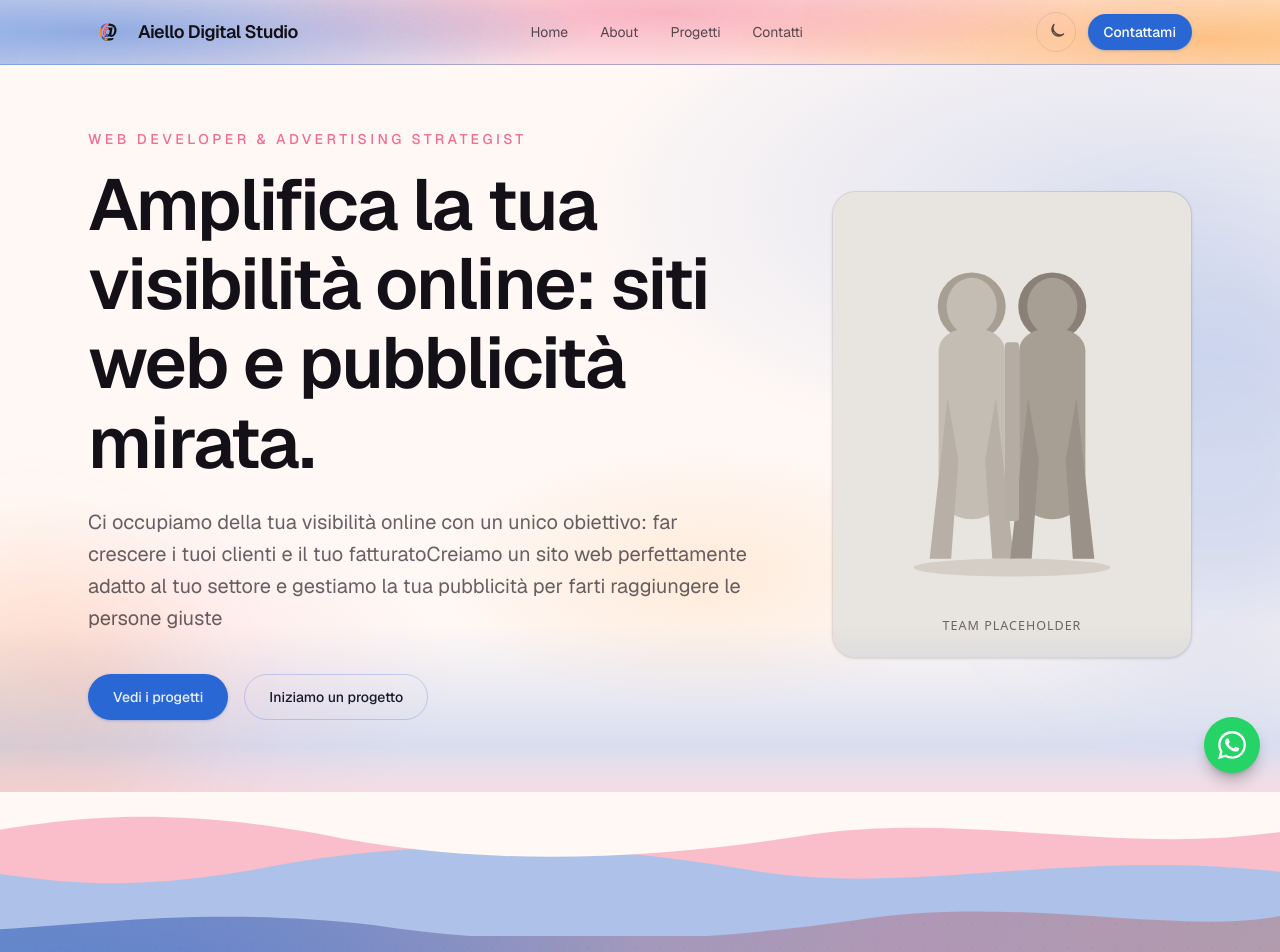
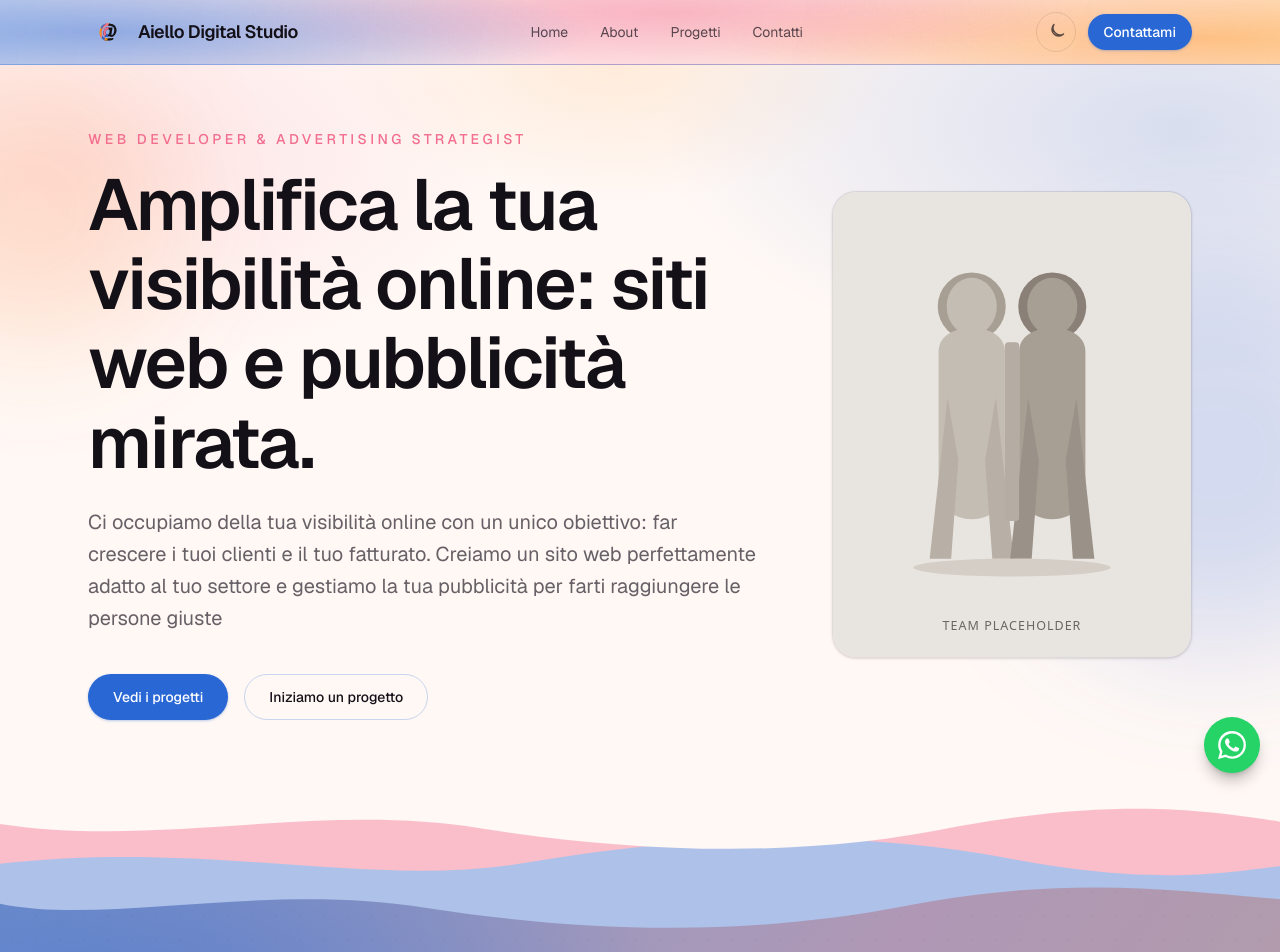
Before and after one commit to JustPeppeRepo/agenzia-pubblicitaria, a Next.js app: page / in a window 1280 px wide. Shown: the top 952 px of the page. Built offline with nearby package versions, Linux system fonts and the light colour scheme.

Commit message:
STYLE - waves and colors

```diff
--- a/src/app/globals.css
+++ b/src/app/globals.css
@@ -12,6 +12,11 @@ html {
   --spark: #fc8d16;
   --section: color-mix(in srgb, #2967d5 8%, #fff8f5);
   --warm: color-mix(in srgb, #fc8d16 16%, #fff8f5);
+  --warm-wash: color-mix(
+    in srgb,
+    color-mix(in srgb, var(--background) 68%, var(--accent) 32%),
+    #1a1520 20%
+  );
   --wave-ink: #0a0a0c;
   --accent-foreground: #ffffff;
 }
@@ -26,6 +31,7 @@ html[data-theme="dark"] {
   --spark: #ffb04a;
   --section: color-mix(in srgb, #5b8def 10%, #0f0c12);
   --warm: color-mix(in srgb, #ffb04a 18%, #0f0c12);
+  --warm-wash: color-mix(in srgb, #0a0a0c 55%, var(--accent) 45%);
   --wave-ink: #0a0a0c;
   --accent-foreground: #ffffff;
 }
@@ -81,6 +87,26 @@ body {
       ellipse 45% 35% at 55% 65%,
       color-mix(in srgb, var(--spark) 12%, transparent),
       transparent 48%
+    );
+}
+
+/* Hero mesh — blooms only on upper sides; bottom stays clear for ink fade */
+.bg-hero-mesh {
+  background-image:
+    radial-gradient(
+      ellipse 70% 55% at 92% 8%,
+      color-mix(in srgb, var(--accent) 18%, transparent),
+      transparent 58%
+    ),
+    radial-gradient(
+      ellipse 60% 50% at 6% 12%,
+      color-mix(in srgb, var(--accent-2) 16%, transparent),
+      transparent 55%
+    ),
+    radial-gradient(
+      ellipse 45% 35% at 48% 0%,
+      color-mix(in srgb, var(--spark) 12%, transparent),
+      transparent 50%
     );
 }
 
@@ -160,14 +186,13 @@ html[data-theme="dark"] .bg-nav {
     );
 }
 
-/* Hero → Team wash (soft handoff, no ink bar / shadow) */
-.bg-hero-to-warm {
+/* Hero → ink approach (never solid — InkWave owns the black edge) */
+.bg-hero-to-ink {
   background-image: linear-gradient(
     to bottom,
     transparent 0%,
-    color-mix(in srgb, var(--accent) 18%, transparent) 55%,
-    color-mix(in srgb, var(--accent-2) 22%, transparent) 82%,
-    color-mix(in srgb, var(--background) 70%, var(--accent) 30%) 100%
+    color-mix(in srgb, var(--wave-ink) 16%, transparent) 55%,
+    color-mix(in srgb, var(--wave-ink) 38%, transparent) 100%
   );
 }
 
@@ -188,12 +213,7 @@ html[data-theme="dark"] .bg-nav {
 
 /* Team section — brand spectrum wash (same language as .bg-nav) */
 .bg-warm-wash {
-  /* Base più scura/intensa per contrasto con testo nero */
-  background-color: color-mix(
-    in srgb,
-    color-mix(in srgb, var(--background) 68%, var(--accent) 32%),
-    #1a1520 20%
-  );
+  background-color: var(--warm-wash);
   background-image:
     radial-gradient(
       ellipse 70% 55% at 10% 18%,
@@ -222,7 +242,6 @@ html[data-theme="dark"] .bg-nav {
 html.dark .bg-warm-wash,
 html[data-theme="dark"] .bg-warm-wash,
 .dark .bg-warm-wash {
-  background-color: color-mix(in srgb, #0a0a0c 55%, var(--accent) 45%);
   background-image:
     radial-gradient(
       ellipse 70% 55% at 8% 22%,
--- a/src/components/decor/LayeredWaves.tsx
+++ b/src/components/decor/LayeredWaves.tsx
@@ -10,25 +10,16 @@ type LayeredWavesProps = {
 };
 
 /**
- * Explicit stops so each band reads as its own wave.
- * Outer uses page background when coming from the Hero, so no black bar.
+ * Color stack: [0] brand (main silhouette) → [1] mid → [2] outer edge
  */
 function layerFills(from: WaveTone, to: WaveTone): [string, string, string] {
-  // Order: deepest (toward `to`) → mid → shallowest (toward `from`)
-  if (from === "ink" && to === "warm") {
-    return [
-      "color-mix(in srgb, var(--accent) 38%, var(--background))",
-      "color-mix(in srgb, var(--accent-2) 48%, var(--background))",
-      "var(--wave-ink)",
-    ];
+  const brand = "color-mix(in srgb, var(--accent) 38%, var(--background))";
+  const brandMid = "color-mix(in srgb, var(--accent-2) 42%, var(--background))";
+
+  if (to === "warm") {
+    return [brand, brandMid, "var(--background)"];
   }
-  if (from === "background" && to === "warm") {
-    return [
-      "color-mix(in srgb, var(--accent) 38%, var(--background))",
-      "color-mix(in srgb, var(--accent-2) 42%, var(--background))",
-      "var(--background)",
-    ];
-  }
+
   if (from === "background" && to === "ink") {
     return [
       "var(--wave-ink)",
@@ -36,6 +27,7 @@ function layerFills(from: WaveTone, to: WaveTone): [string, string, string] {
       "color-mix(in srgb, var(--wave-ink) 18%, var(--background))",
     ];
   }
+
   return [
     "color-mix(in srgb, var(--warm) 85%, var(--wave-ink))",
     "color-mix(in srgb, var(--spark) 50%, var(--wave-ink))",
@@ -43,13 +35,8 @@ function layerFills(from: WaveTone, to: WaveTone): [string, string, string] {
   ];
 }
 
-const TOP_PATHS = [
-  "M0,0 H1440 V112 C1320,130 1140,92 960,116 C780,136 600,142 420,120 C240,104 120,118 0,124 Z",
-  "M0,0 H1440 V72 C1200,50 1020,96 840,70 C660,46 480,40 300,68 C140,92 60,80 0,74 Z",
-  "M0,0 H1440 V36 C1260,58 1080,16 900,40 C720,62 540,68 360,38 C180,12 80,24 0,34 Z",
-] as const;
-
-const BOTTOM_PATHS = [
+/** Shared silhouette — same size, shape, and effect for top and bottom. */
+const WAVE_PATHS = [
   "M0,130 H1440 V22 C1320,2 1140,42 960,18 C780,-4 600,-8 420,20 C240,48 120,34 0,26 Z",
   "M0,130 H1440 V58 C1200,80 1020,34 840,60 C660,84 480,90 300,62 C140,38 60,50 0,56 Z",
   "M0,130 H1440 V94 C1260,72 1080,114 900,90 C720,68 540,62 360,92 C180,118 80,106 0,96 Z",
@@ -63,11 +50,11 @@ export function LayeredWaves({
   className,
 }: LayeredWavesProps) {
   const fills = layerFills(from, to);
-  const paths = placement === "top" ? TOP_PATHS : BOTTOM_PATHS;
 
   return (
     <div
       aria-hidden
+      data-placement={placement}
       className={cn(
         "pointer-events-none relative z-1 w-full leading-0",
         className,
@@ -76,9 +63,12 @@ export function LayeredWaves({
       <svg
         viewBox="0 0 1440 130"
         preserveAspectRatio="none"
-        className="block h-28 w-full sm:h-32 md:h-36"
+        className={cn(
+          "block h-28 w-full sm:h-32 md:h-36",
+          placement === "top" && "rotate-180",
+        )}
       >
-        {paths.map((d, i) => (
+        {WAVE_PATHS.map((d, i) => (
           <path key={i} d={d} fill={fills[i]} />
         ))}
       </svg>
--- a/src/components/sections/AboutBrief.tsx
+++ b/src/components/sections/AboutBrief.tsx
@@ -7,8 +7,8 @@ import { LayeredWaves } from "@/components/decor/LayeredWaves";
 
 export function AboutBrief() {
   return (
-    <section className="relative -mt-10 overflow-hidden sm:-mt-14">
-      {/* Hero → wash: niente ink, zona onde trasparente */}
+    <section className="relative -mt-14 overflow-x-hidden sm:-mt-16">
+      {/* Profilo ondulato verso l'Hero (stessa logica delle onde in basso) */}
       <LayeredWaves
         placement="top"
         from="background"
--- a/src/components/sections/ContactCTA.tsx
+++ b/src/components/sections/ContactCTA.tsx
@@ -6,7 +6,8 @@ import { formatEmailLink } from "@/lib/utils";
 
 export function ContactCTA() {
   return (
-    <section className="mx-auto max-w-6xl px-6 pb-20">
+    <section className="bg-section pb-20">
+      <div className="mx-auto max-w-6xl px-6">
         <FadeIn>
           <div className="rounded-3xl border border-accent/20 bg-accent p-8 text-accent-foreground shadow-lg shadow-accent/20 sm:p-12">
             <SectionHeading
@@ -33,6 +34,7 @@ export function ContactCTA() {
             </div>
           </div>
         </FadeIn>
+      </div>
     </section>
   );
 }
--- a/src/components/sections/Hero.tsx
+++ b/src/components/sections/Hero.tsx
@@ -5,7 +5,6 @@ import { siteConfig } from "@/data/site";
 import { Button } from "@/components/ui/Button";
 import { TeamImageAnchor } from "@/components/sections/TeamScrollBridge";
 import { useMotionSafe } from "@/hooks/use-motion-safe";
-import { SectionMesh } from "@/components/decor/SectionMesh";
 import { CornerBloom } from "@/components/decor/CornerBloom";
 
 export function Hero() {
@@ -14,11 +13,14 @@ export function Hero() {
 
   return (
     <section className="relative overflow-hidden">
-      <SectionMesh />
+      <div
+        aria-hidden
+        className="pointer-events-none absolute inset-0 bg-hero-mesh"
+      />
       <CornerBloom tone="accent" position="top-right" />
       <CornerBloom
         tone="spark"
-        position="bottom-left"
+        position="top-left"
         className="h-64 w-64 opacity-70 sm:h-72 sm:w-72"
       />
 
@@ -75,12 +77,6 @@ export function Hero() {
           <TeamImageAnchor variant="hero" priority />
         </motion.div>
       </div>
-
-      {/* Sfumatura verso il wash Team — niente barra nera */}
-      <div
-        aria-hidden
-        className="pointer-events-none absolute inset-x-0 bottom-0 z-1 h-40 bg-hero-to-warm sm:h-48 md:h-56"
-      />
     </section>
   );
 }
--- a/src/data/site.ts
+++ b/src/data/site.ts
@@ -8,7 +8,7 @@ export const siteConfig: SiteConfig = {
   name: "Aiello Digital Studio",
   role: "Web Developer & Advertising Strategist",
   tagline: "Amplifica la tua visibilità online: siti web e pubblicità mirata.",
-  description:"Ci occupiamo della tua visibilità online con un unico obiettivo: far crescere i tuoi clienti e il tuo fatturatoCreiamo un sito web perfettamente adatto al tuo settore e gestiamo la tua pubblicità per farti raggiungere le persone giuste",
+  description:"Ci occupiamo della tua visibilità online con un unico obiettivo: far crescere i tuoi clienti e il tuo fatturato. Creiamo un sito web perfettamente adatto al tuo settore e gestiamo la tua pubblicità per farti raggiungere le persone giuste",
   email: "ciao@marcoddev.it",
   phone: "+39 333 123 4567",
   location: "Palermo, Italia",
@@ -105,7 +105,7 @@ export const comparisonPlainTalk = {
       id: "seo",
       visual: "seo",
       title: "SEO",
-      text: "È il modo in cui Google decide di mostrarti (o meno) quando qualcuno cerca i tuoi servizi. “SEO massimizzata” significa: struttuiamo il sito perché tu compaia nelle ricerche giuste, non solo perché “esisti online”.",
+      text: "È il modo in cui Google decide di mostrarti (o meno) quando qualcuno cerca i tuoi servizi. “SEO massimizzata” significa che struttuiamo il sito perché quando un cliente cerca i tuoi servizi, il tuo sito appare tra i primi risultati.",
     },
     {
       id: "responsive",
@@ -119,19 +119,19 @@ export const comparisonPlainTalk = {
       id: "speed",
       visual: "speed",
       term: "Velocità",
-      text: "Quanto tempo aspetta una persona prima di vedere la tua pagina. Se aspetta troppo, chiude e va dal concorrente. Un sito veloce tiene le persone lì e aumenta le richieste.",
+      text: "La velocità è essenziale sia per la SEO di cui parlavamo prima che per l'esperienza utente (UX). Se il possibile cliente aspetta troppo, chiude e va dal concorrente. Un sito veloce tiene le persone lì e aumenta le richieste.",
     },
     {
       id: "security",
       visual: "security",
       term: "Sicurezza",
-      text: "Quanto è difficile per qualcuno attaccare o compromettere il sito. Un sito poco protetto può essere bloccato, defacciato o usato per rubare dati — con danni a te e ai tuoi clienti.",
+      text: "Quanto è difficile per qualcuno attaccare o compromettere il sito. Un sito poco protetto può essere bloccato o compromesso, usato per rubare dati con danni a te e ai tuoi clienti.",
     },
     {
       id: "scale",
       visual: "scale",
       term: "Scalabilità",
-      text: "La capacità del sito di crescere con te. Più traffico, più contenuti, nuove funzioni: senza dover buttare tutto e rifare il progetto ogni volta che il business fa un passo avanti.",
+      text: "La capacità del sito di crescere con te. Se il numero di clienti aumenta o hai deciso di aggiungere nuove funzionalità non dobbiamo buttare tutto e rifare il progetto, grazie alla flessibilità del nostro approccio.",
     },
   ]
 } as const;
```
Lines whose indentation alone changed are shown as unchanged.
